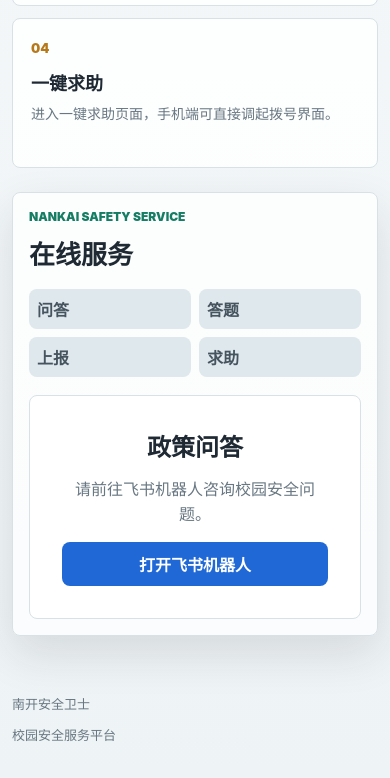
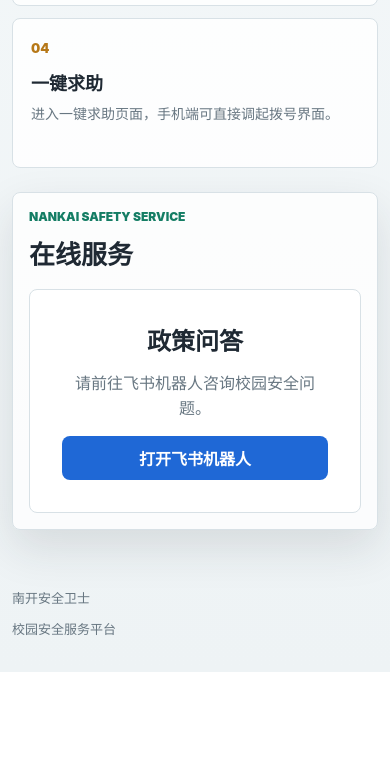
Before and after one commit to Huo2xini/nankai-security-guard, a website: page index.html in a window 390 px wide. Shown: the part 1108-1886 px from the top of the page. After the commit the page ends 1780 px from the top, so only its background shows below. Drawn offline with Linux system fonts and the light colour scheme.

Commit message:
Remove mobile service tab buttons

```diff
--- a/index.html
+++ b/index.html
@@ -44,12 +44,6 @@
           <div>
             <p class="eyebrow">Nankai Safety Service</p>
             <h2>在线服务</h2>
-          </div>
-          <div class="mobile-tabs" aria-label="移动端功能导航">
-            <a class="tab-button" href="https://applink.feishu.cn/client/bot/open?appId=cli_aac98d0e52b85be3">问答</a>
-            <button class="tab-button" type="button" data-tab="quiz">答题</button>
-            <button class="tab-button" type="button" data-tab="report">上报</button>
-            <button class="tab-button" type="button" data-tab="help">求助</button>
           </div>
         </div>
         <section class="tab-panel active" id="chat" aria-label="政策问答">
```
